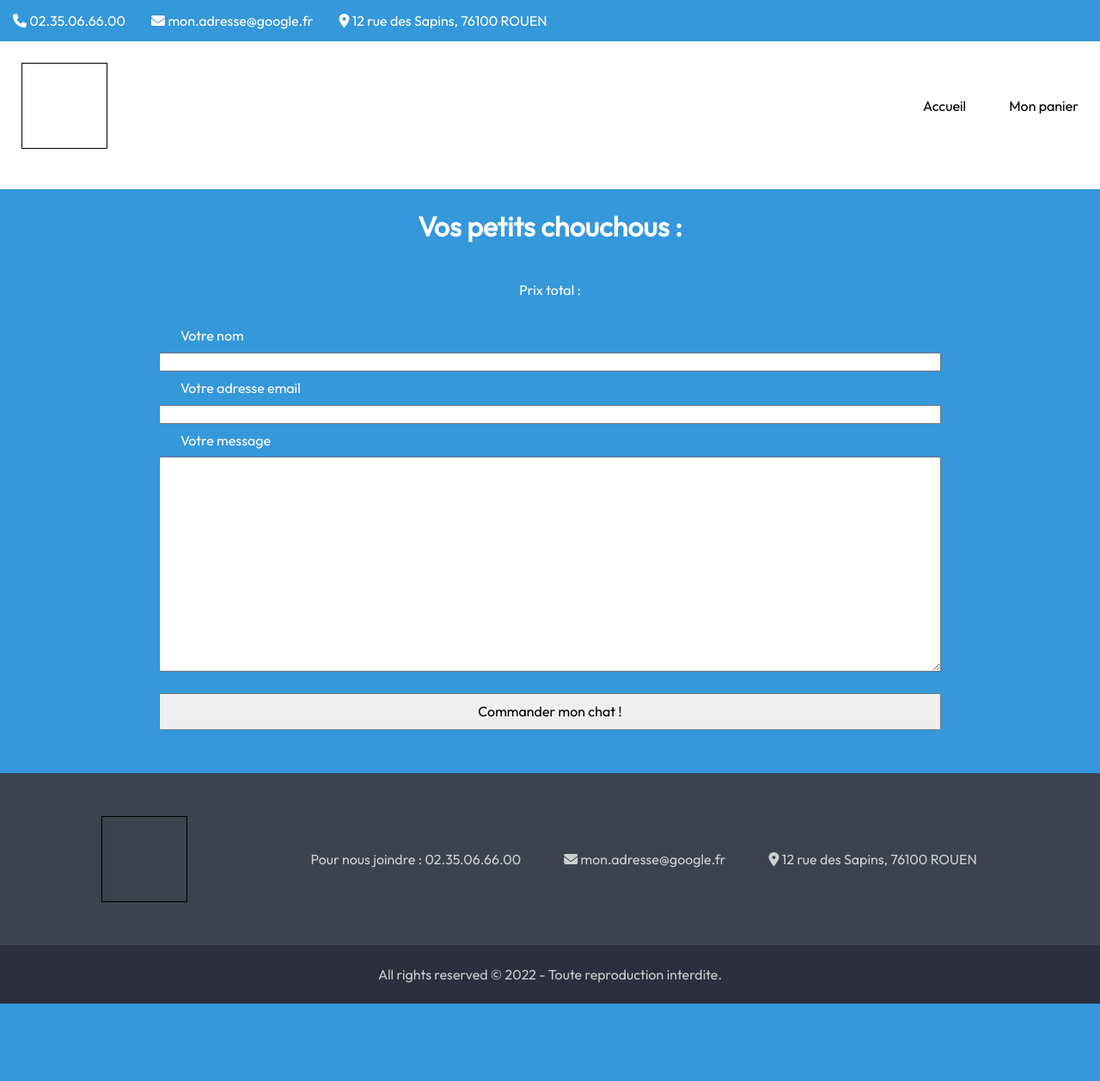
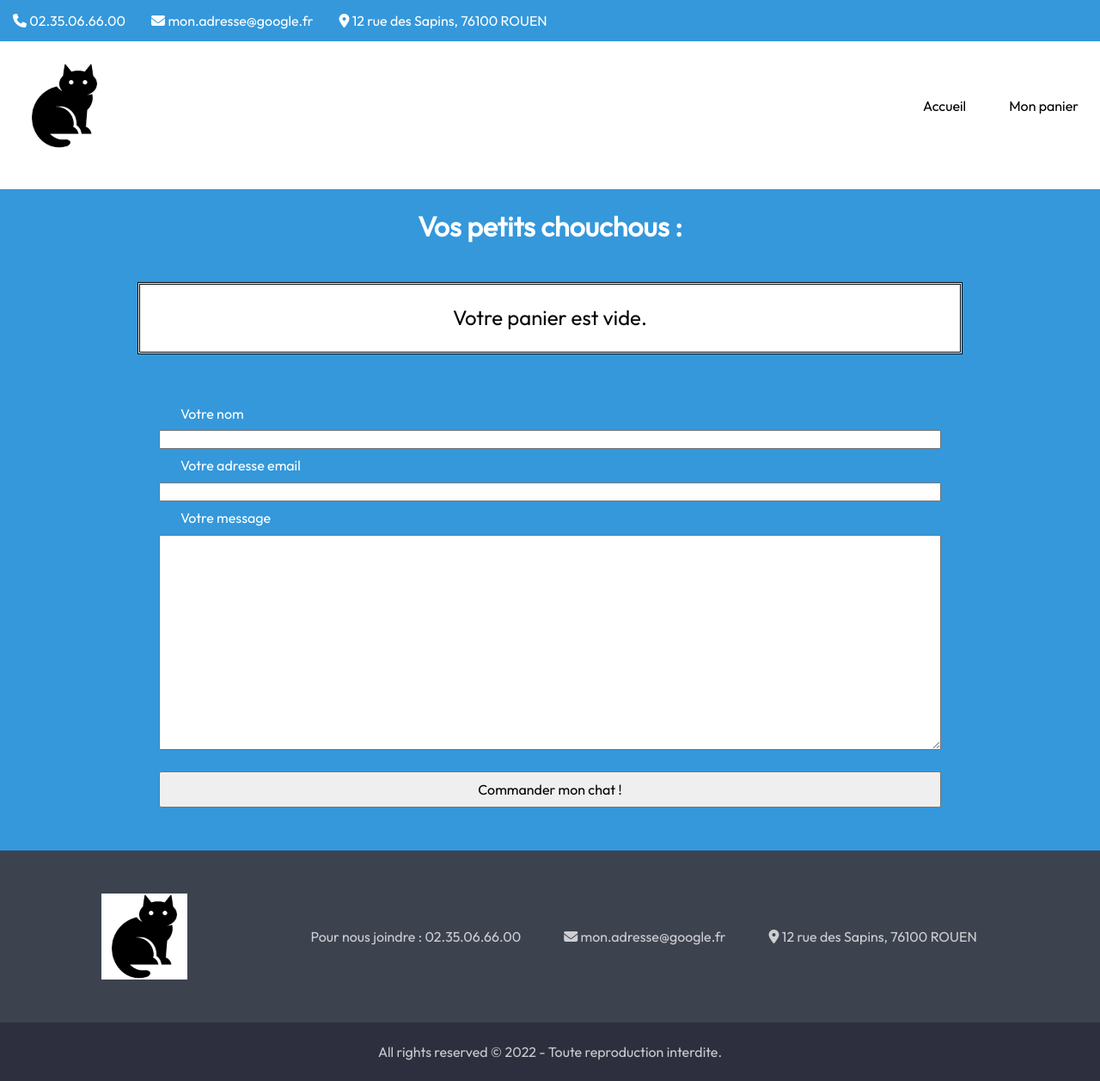
Before and after one commit to ntapiaDev/eCat, a PHP site: page /cart.html in a window 1280 px wide. Shown: the whole page at 86% size. Before the commit the page ends 1167 px from the top, so only its background shows below. Run offline with PHP 8.4, Linux system fonts and the light colour scheme; some libraries are stand-ins or nearby versions.

Commit message:
Img des chats ajoutés + banner & logo

```diff
--- a/assets/css/style.css
+++ b/assets/css/style.css
@@ -61,8 +61,14 @@ body {
 #logo {
   width: 100px;
   height: 100px;
-  border: 1px solid black;
   margin: 25px;
+}
+
+#logo img {
+  width: 100%;
+  height: 100%;
+  -o-object-fit: cover;
+     object-fit: cover;
 }
 
 .main {
@@ -72,8 +78,13 @@ body {
 
 .main__banner {
   height: 500px;
-  background-color: #FFF;
-  border: 1px solid black;
+}
+
+.main__banner img {
+  width: 100%;
+  height: 100%;
+  -o-object-fit: cover;
+     object-fit: cover;
 }
 
 .main__cats {
@@ -303,6 +314,13 @@ body {
 }
 
 .main__cart__price {
+  width: 75%;
+  padding: 25px;
+  margin: 0 auto 25px;
+  background-color: #FFF;
+  border: 3px double black;
+  color: #000;
+  font-size: 1.5em;
   text-align: center;
 }
 
--- a/assets/js/app.js
+++ b/assets/js/app.js
@@ -59,19 +59,21 @@ if (document.querySelector(".main__cat-info")) {
     document.querySelector(".main__cat-info__number").value = 1
 
         // Mise à jour du prix
+        document.querySelector("#vaccin").addEventListener("change", setPrice)
+        document.querySelector("#puces").addEventListener("change", setPrice)
+        document.querySelector(".main__cat-info__number").addEventListener("change", setPrice)
         function setPrice() {
             if (document.querySelector("#vaccin").checked && document.querySelector("#puces").checked) {
-                document.querySelector(".price").textContent = parseInt(price) + 15 + "€ seulement"
+                document.querySelector(".price").textContent = parseInt(price * document.querySelector(".main__cat-info__number").value) + 15 * document.querySelector(".main__cat-info__number").value + "€ seulement"
             } else if (document.querySelector("#vaccin").checked) {
-                document.querySelector(".price").textContent = parseInt(price) + 5 + "€ seulement"
+                document.querySelector(".price").textContent = parseInt(price * document.querySelector(".main__cat-info__number").value) + 5 * document.querySelector(".main__cat-info__number").value + "€ seulement"
             } else if (document.querySelector("#puces").checked) {
-                document.querySelector(".price").textContent = parseInt(price) + 10 + "€ seulement"
+                document.querySelector(".price").textContent = parseInt(price * document.querySelector(".main__cat-info__number").value) + 10 * document.querySelector(".main__cat-info__number").value + "€ seulement"
             } else {
-                document.querySelector(".price").textContent = parseInt(price) + "€ seulement"
+                document.querySelector(".price").textContent = parseInt(price * document.querySelector(".main__cat-info__number").value) + "€ seulement"
             }
         }
-        document.querySelector("#vaccin").addEventListener("change", setPrice)
-        document.querySelector("#puces").addEventListener("change", setPrice)
+
     function addCat() {
 
         if (document.querySelector(".main__cat-info__number").value > 0) {
@@ -102,11 +104,13 @@ if (document.querySelector(".main__cat-info")) {
 
 if (localStorage.length > 0) {
     let j = 0
+    let price = 0
     for (let i = 0; i < 9; i++) {
         if (localStorage.getItem(i + 1) !== null) {
             let storage = JSON.parse(localStorage.getItem(i + 1))
             console.log(storage);
 
+            // Affichage des chats sélectionnés
             if (document.querySelector(".main__cart__content")) {
                 // Div contenant le chat
                 let catInCart = document.createElement("div")
@@ -137,11 +141,13 @@ if (localStorage.length > 0) {
                 let puces
                 if (storage.vaccin) {
                     vaccin = '<i class="fa-solid fa-check"></i>'
+                    price += 5 * storage.quantity
                 } else {
                     vaccin = '<i class="fa-solid fa-xmark"></i>'
                 }
                 if (storage.puces) {
                     puces = '<i class="fa-solid fa-check"></i>'
+                    price += 10 * storage.quantity
                 } else {
                     puces = '<i class="fa-solid fa-xmark"></i>'
                 }
@@ -154,12 +160,13 @@ if (localStorage.length > 0) {
                 function getMyCat() {
                     localStorage.clear()
                 }
+
+                // Calcul du prix
+                price += storage.quantity * cats[i].price
             }
         }
     }
-
-    //JSON.parse("{\"id\":\"3\",\"quantity\":\"2\"}")
-
-    // marche avec un mais pas avec deux
-    // [,] liste à faire
+    if (document.querySelector(".main__cart__content")) {
+        document.querySelector(".main__cart__price").innerHTML = `<u>Prix total :</u> ${price}€`
+    }
 }
--- a/assets/scss/style.scss
+++ b/assets/scss/style.scss
@@ -53,8 +53,13 @@ body {
 #logo {
     width: 100px;
     height: 100px;
-    border: 1px solid black;
     margin: 25px;
+
+    img {
+        width: 100%;
+        height: 100%;
+        object-fit: cover;
+    }
 }
 
 // Main
@@ -65,8 +70,12 @@ body {
 
     &__banner {
         height: 500px;
-        background-color: #FFF;
-        border: 1px solid black;
+
+        img {
+            width: 100%;
+            height: 100%;
+            object-fit: cover;
+        }
     }
 
     &__cats {
@@ -253,6 +262,13 @@ body {
         }
 
         &__price {
+            width: 75%;
+            padding: 25px;
+            margin: 0 auto 25px;
+            background-color: #FFF;
+            border: 3px double black;
+            color: #000;
+            font-size: 1.5em;
             text-align: center;
         }
 
--- a/cart.html
+++ b/cart.html
@@ -19,7 +19,9 @@
             </ul>
         </div>
         <div class="header__logo">
-            <div id="logo"></div>
+            <div id="logo">
+                <img src="./assets/img/logo.png" alt="">
+            </div>
             <nav>
                 <ul>
                     <li><a href="index.html">Accueil</a></li>
@@ -32,7 +34,7 @@
     <main class="main">
         <section class="main__cart">
             <h1 class="main__cart__title">Vos petits chouchous :</h1>
-            <p class="main__cart__price">Prix total :</p>
+            <p class="main__cart__price">Votre panier est vide.</p>
             <div class="main__cart__content"></div>
             <form action="#" class="main__cart__form">
                 <label for="name">Votre nom</label>
@@ -49,7 +51,9 @@
 
     <footer class="footer">
         <div class="footer__info">
-            <div id="logo"></div>
+            <div id="logo">
+                <img src="./assets/img/logo.png" alt="">
+            </div>
             <ul>
                 <li>Pour nous joindre : 02.35.06.66.00</li>
                 <li><i class="fa-solid fa-envelope"></i> mon.adresse@google.fr</li>
```
Also changed, not shown: cats.html (+6 -2 lines), index.html (+9 -3 lines), assets/img/4.png (added), assets/img/4_small.png (added), assets/img/6.png (added), assets/img/6_small.png (added), assets/img/7.png (added), assets/img/7_small.png (added), assets/img/8.png (added), assets/img/8_small.png (added), assets/img/9.png (added), assets/img/9_small.png (added), assets/img/logo.png (added), 2 other files.
